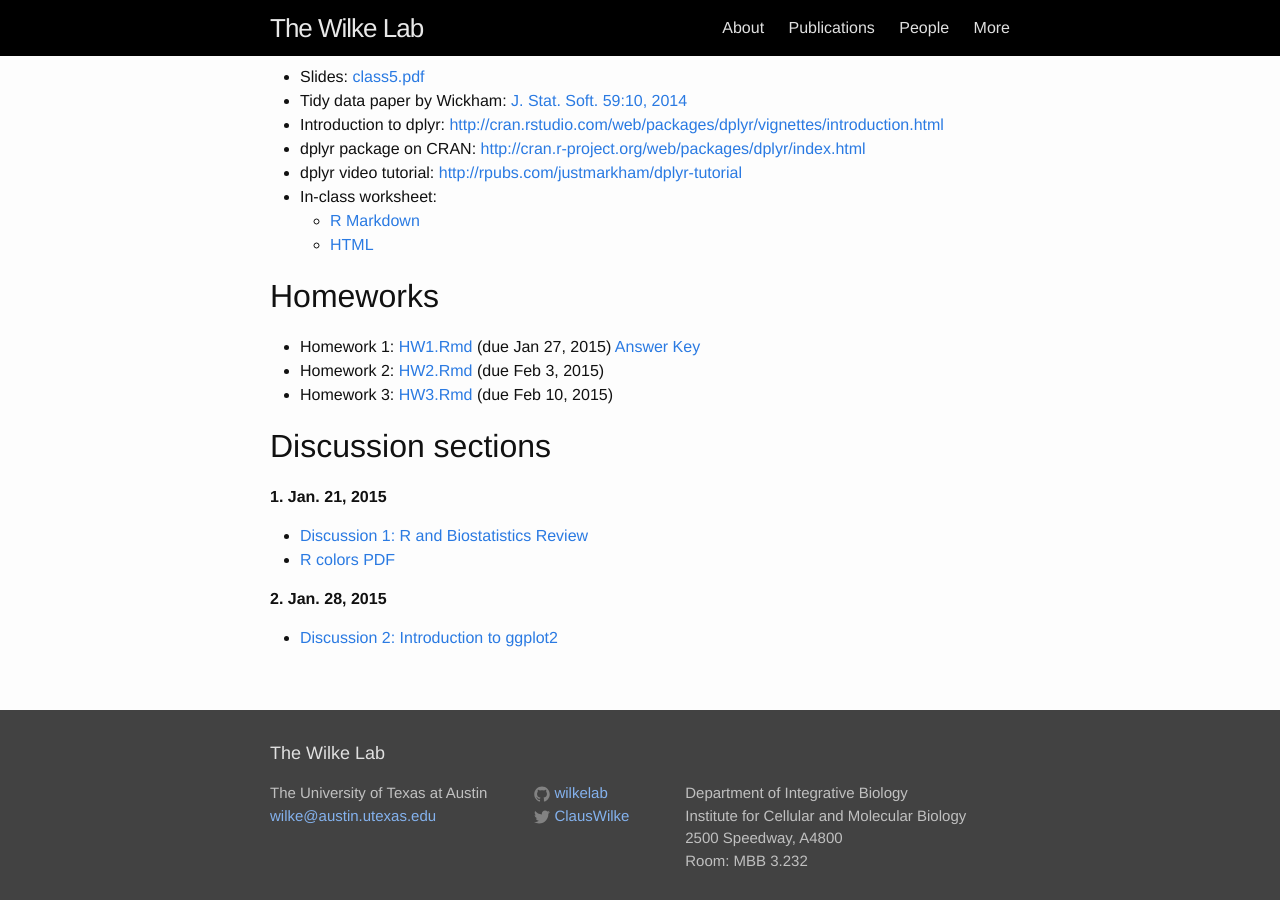
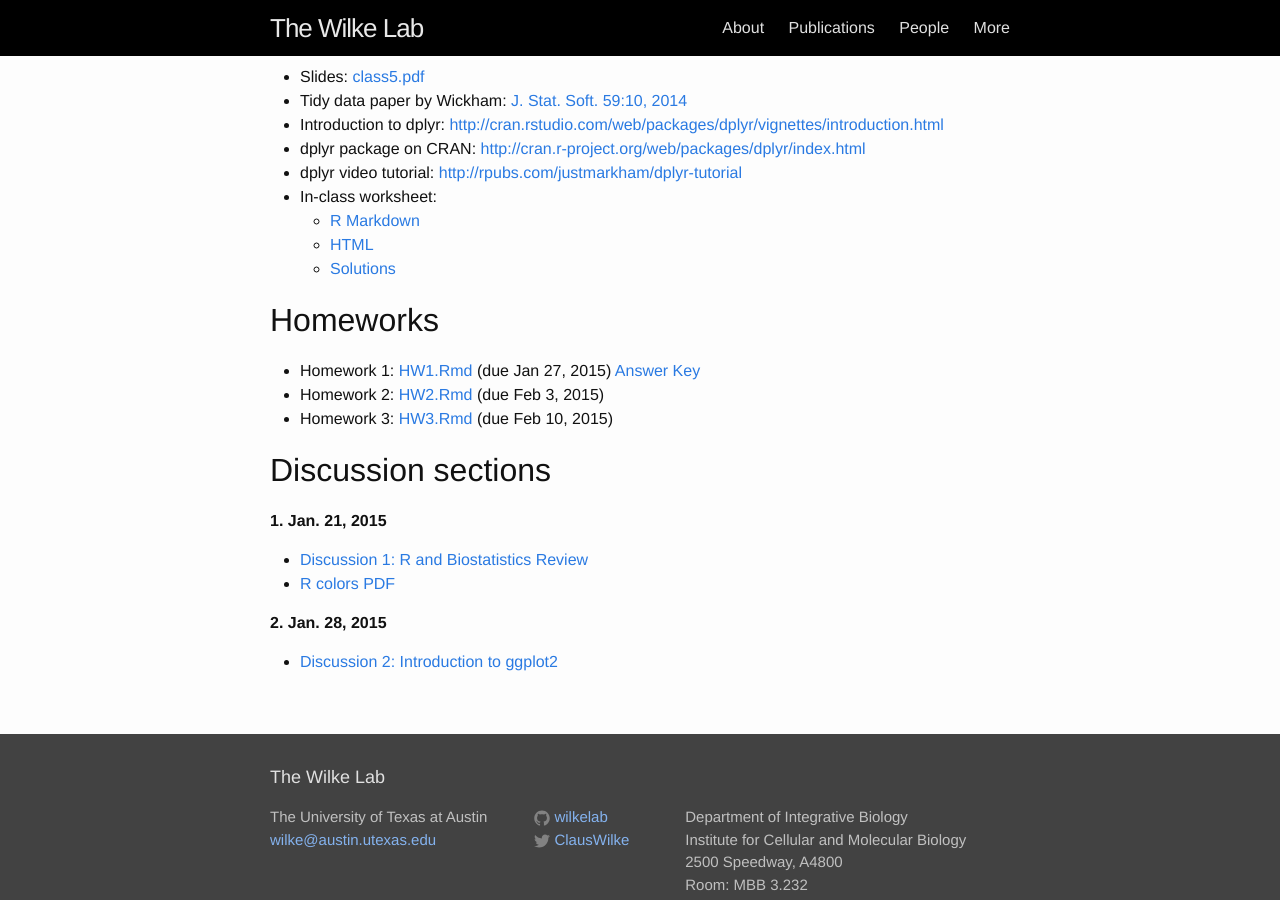
Before and after one commit to wilkelab/wilkelab.github.io.archive_sep_2020, a Jekyll site: the page built from classes/SDS348_spring_2015.md, in a window 1280 px wide and 900 px high, scrolled down 1179 px. Built offline with Jekyll 4.4.1, drawn with Linux system fonts in a browser that asks for light colours.

Commit message:
class5 solutions

```diff
--- a/classes/SDS348_spring_2015.md
+++ b/classes/SDS348_spring_2015.md
@@ -58,6 +58,8 @@ Syllabus and schedule: [SDS348_syllabus_spring2015.pdf](/classes/SDS348/SDS348_s
 * In-class worksheet:
     - [R Markdown](/classes/SDS348/2015_spring_worksheets/class5.Rmd)
     - [HTML](/classes/SDS348/2015_spring_worksheets/class5.html)
+    - [Solutions](/classes/SDS348/2015_spring_worksheets/class5_solutions.html)
+
 
 ## Homeworks
 - Homework 1: [HW1.Rmd](/classes/SDS348/2015_spring_homeworks/HW1.Rmd) (due Jan 27, 2015)  [Answer Key](/classes/SDS348/2015_spring_homeworks/HW1-solution.html)
```
